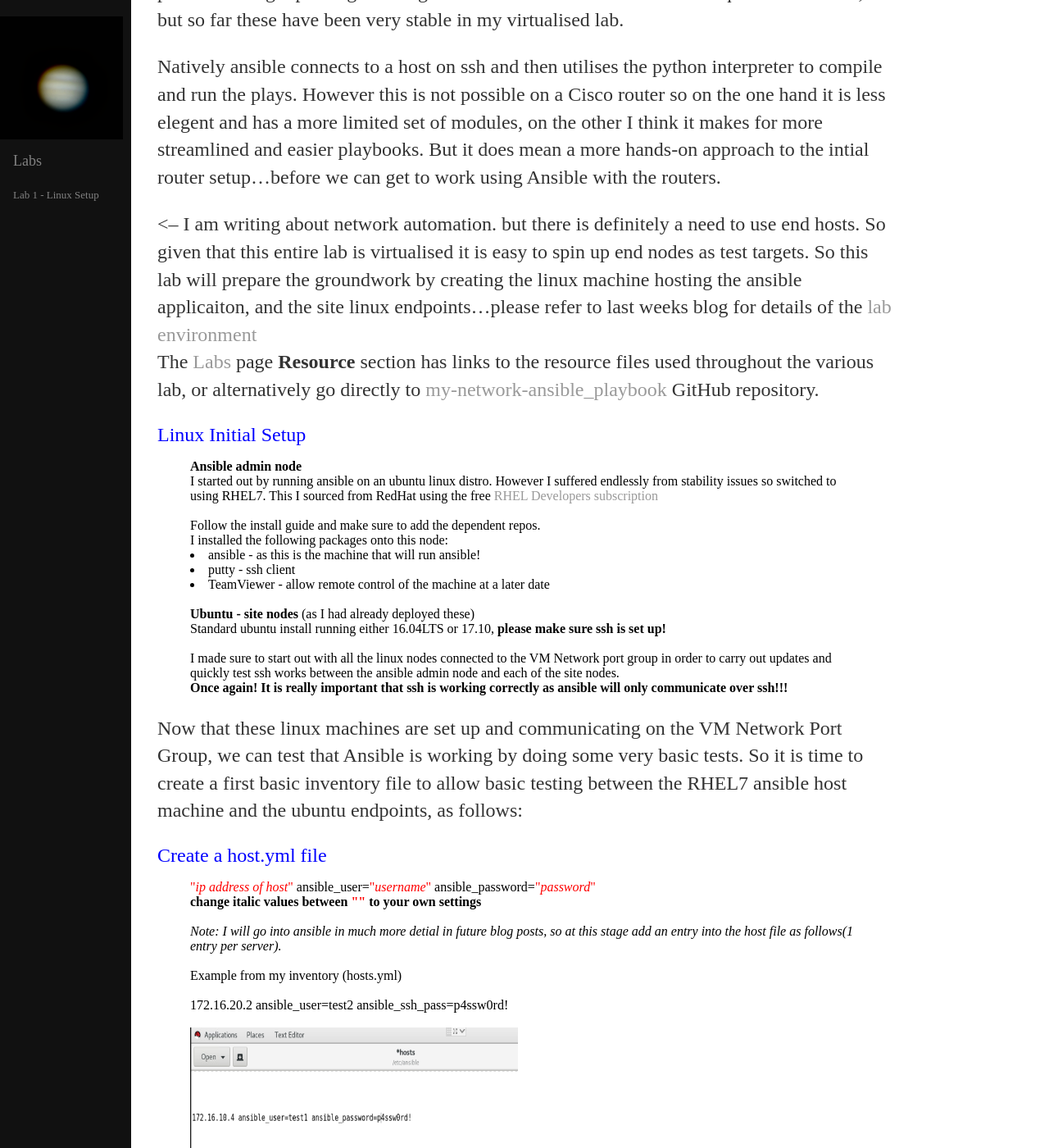
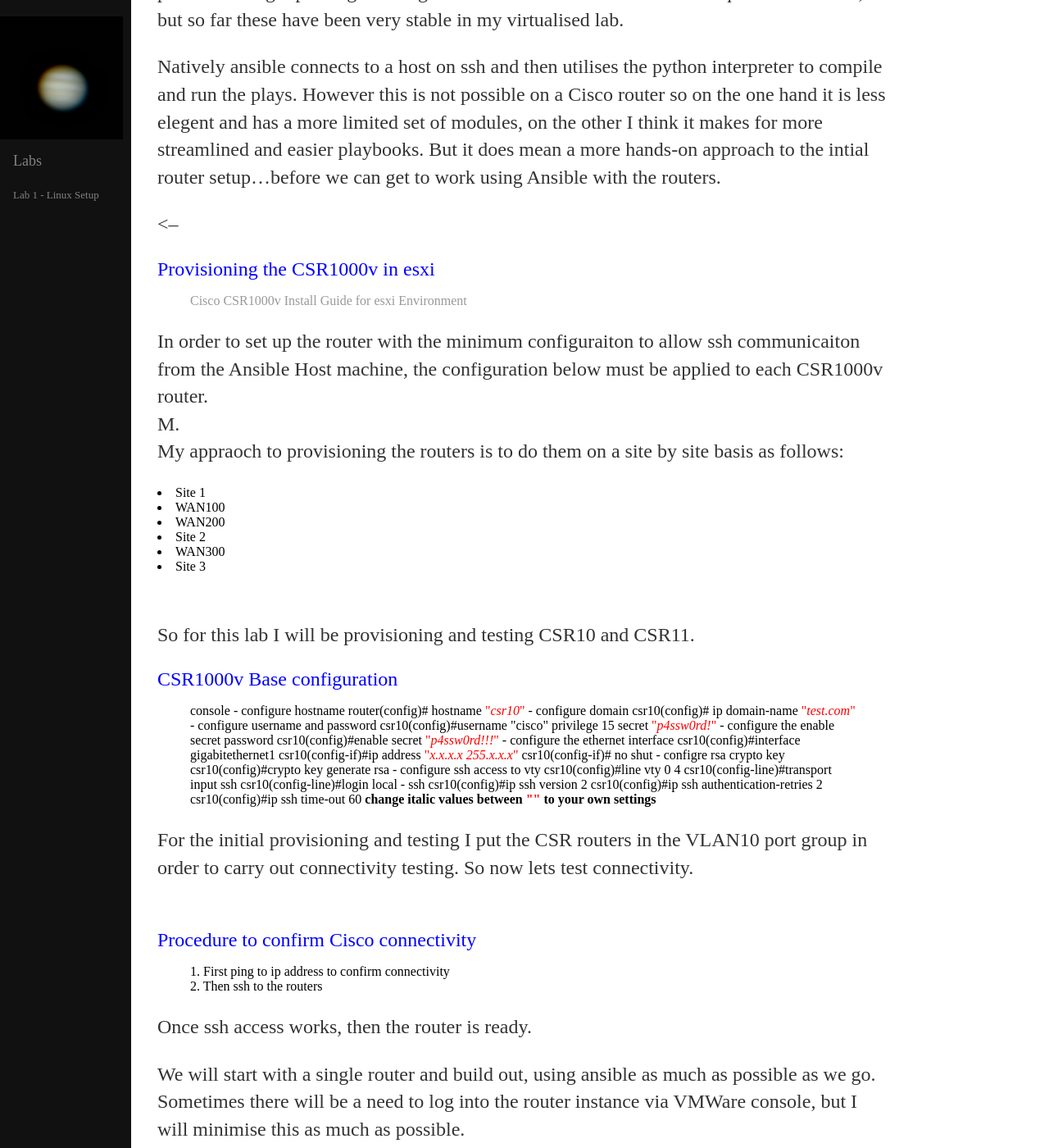
Before and after one commit to craigeowen/craigeowen.github.io, a Jekyll site: the page built from _posts/2018-04-20-Cisco-Router-Setup.md, in a window 1280 px wide and 1400 px high, scrolled down 415 px. Shown: the whole window at 82% size. Built offline with Jekyll 4.4.1, drawn with Linux system fonts in a browser that asks for light colours; our own code applies the rules of GitHub Pages for plain Markdown files; some of the changed text lies outside the part shown.

Commit message:
Update 2018-04-20-Cisco-Router-Setup.md

```diff
--- a/_posts/2018-04-20-Cisco-Router-Setup.md
+++ b/_posts/2018-04-20-Cisco-Router-Setup.md
@@ -8,84 +8,62 @@ However this is not possible on a Cisco router so on the one hand it is less ele
 on the other I think it makes for more streamlined and easier playbooks.
 But it does mean a more hands-on approach to the intial router setup...before we can get to work using Ansible with the routers.
 
-
-<-- I am writing about network automation. but there is definitely a need
-to use end hosts. So given that this entire lab is virtualised it is
-easy to spin up end nodes as test targets. So this lab will prepare the groundwork by creating the linux machine hosting the ansible applicaiton, and the site linux endpoints...please refer to last weeks blog for details of the <a href="https://craigeowen.github.io/blog/2018/04/06/Lab-environment">lab environment</a><br>
-The <a href="https://craigeowen.github.io/ansible/">Labs</a> page <b>Resource</b> section has links to the resource files used throughout the various lab, or alternatively go directly to <a href="https://github.com/craigeowen/my-network-ansible_playbooks">my-network-ansible_playbook</a> GitHub repository.
-<font size="5" color="blue">Linux Initial Setup</font>
+<--
+<font size="5" color="blue">Provisioning the CSR1000v in esxi</font>
 <blockquote>
-   <b>Ansible admin node</b><br>
-   I started out by running ansible on an ubuntu linux distro. However I
-   suffered endlessly from stability issues so switched to using RHEL7.
-   This I sourced from RedHat using the free
-   <a href="https://developers.redhat.com/blog/2016/03/31/no-cost-rhel-developer-subscription-now-available/">RHEL Developers
-   subscription</a><br>
-   <br>
-   Follow the install guide and make sure to add the dependent repos.
-   <br>
-   I installed the following packages onto this node:
-   <font size="3">
-   <li>ansible - as this is the machine that will run ansible!</li>
-   <li>putty - ssh client</li>
-   <li>TeamViewer - allow remote control of the machine at a later date</li>
-   </font>
-   <br>
-   <b>Ubuntu - site nodes</b> (as I had already deployed these)<br>
-   Standard ubuntu install running either 16.04LTS or 17.10, <b>please make sure ssh is set up!</b><br>
-   <br>
-   I made sure to start out with all the linux nodes connected to the
-   VM Network port group in order to carry out updates and quickly test
-   ssh works between the ansible admin node and each of the site nodes. <br>
-   <b>Once again! It is really important that ssh is working correctly as ansible will only communicate over ssh!!!</b><br>
+   <a href="https://www.cisco.com/c/en/us/td/docs/routers/csr1000/software/configuration/b_CSR1000v_Configuration_Guide/b_CSR1000v_Configuration_Guide_chapter_011.pdf">Cisco CSR1000v Install Guide for esxi Environment</a>
 </blockquote>
-
-Now that these linux machines are set up and communicating on the VM Network Port Group, we can test that Ansible is working by doing some very basic tests. So it is time to create a first basic inventory file to allow basic testing between the RHEL7 ansible host machine and the ubuntu endpoints, as follows:<br>
-<font size="5" color="blue">Create a host.yml file</font>
+ In order to set up the router with the minimum configuraiton to allow ssh communicaiton from the Ansible Host machine, the configuration below must be applied to each CSR1000v router.<br>M.<br>
+My appraoch to provisioning the routers is to do them on a site by site basis as follows:
+<li>Site 1</li>
+<li>WAN100</li>
+<li>WAN200</li>
+<li>Site 2</li>
+<li>WAN300</li>
+<li>Site 3</li>
+<br>
+So for this lab I will be provisioning and testing CSR10 and CSR11.
+<br>
+<font size="5" color="blue">CSR1000v Base configuration</font>
 <blockquote>
-<font color="red">"<i>ip address of host</i>"</font> ansible_user=<font color="red">"<i>username</i>"</font> ansible_password=<font color="red">"<i>password</i>"</font><br>
+console
+ - configure hostname
+   router(config)# hostname <font color="red">"<i>csr10</i>"</font>
+ - configure domain
+   csr10(config)# ip domain-name <font color="red">"<i>test.com</i>"</font>
+ - configure username and password
+   csr10(config)#username "cisco" privilege 15 secret <font color="red">"<i>p4ssw0rd!</i>"</font>
+ - configure the enable secret password
+   csr10(config)#enable secret <font color="red">"<i>p4ssw0rd!!!</i>"</font>
+ - configure the ethernet interface
+   csr10(config)#interface gigabitethernet1
+   csr10(config-if)#ip address <font color="red">"<i>x.x.x.x 255.x.x.x</i>"</font>
+   csr10(config-if)# no shut
+ - configre rsa crypto key
+   csr10(config)#crypto key generate rsa
+ - configure ssh access to vty
+   csr10(config)#line vty 0 4
+   csr10(config-line)#transport input ssh
+   csr10(config-line)#login local
+ - ssh
+   csr10(config)#ip ssh version 2
+   csr10(config)#ip ssh authentication-retries 2
+   csr10(config)#ip ssh time-out 60
 <b>change italic values between <font color="red">""</font> to your own settings</b><br>
-<br>
-<i> Note: I will go into ansible in much more detial in future blog posts, so at this stage add an entry into the host file as follows(1 entry per server).</i><br>
-<br>
-<!-- I should add a screeshot of hosts.yml -->
-Example from my inventory (hosts.yml)<br>
-<br>
-172.16.20.2 ansible_user=test2 ansible_ssh_pass=p4ssw0rd!<br>
-   <br>
-<!-- screenshot to add above -->
-<!-- <img src="img_girl.jpg" alt="Girl in a jacket" style="width:500px;height:600px;"> -->
-<img src="/assets/lab1-hostsfile.PNG" alt="My hosts.yml Inventory File" style="width:400px;height:150px;">
 </blockquote>
 <!-- blank -->
-<font size="5" color="blue">Procedure to confirm ansible is working correctly</font>
+For the initial provisioning and testing I put the CSR routers in the VLAN10 port group in order to carry out connectivity testing. So now lets test connectivity.<br>
+<br>
+<font size="5" color="blue">Procedure to confirm Cisco connectivity</font>
 <blockquote>
 1. First ping to ip address to confirm connectivity
 <br>
-2. Then ssh to linux host with username from above
+2. Then ssh to the routers
 <br>
-3. Return to Ansible host
-<br>
-4. cd to /etc/ansible
-<br>
-5. Then from the ansible host cli run the following: ansible all -m ping
 </blockquote>
-<font size="5" color="blue">Below is an example of the 5 step "Procedure to confirm ansible is working correctly".</font>
-<blockquote>
-<b>1. Ping host</b><br>
-<img src="/assets/lab1-ping.PNG" alt="Ping ubuntu endpoint" style="width:400px;height:150px;">
-<br>
-<b>2. SSH to host</b><br>
-<img src="/assets/lab1-ssh.PNG" alt="SSH to ubuntu endpoint" style="width:400px;height:150px;">
-<br>
-<b>3. Return to Ansible host</b><br>
-<img src="/assets/lab1-exit.PNG" alt="Return back to Ansible host" style="width:400px;height:150px;">
-<br>
-<b>4. Now change directory to /etc/ansible</b><br>
-<img src="/assets/lab1-cd_to_ansible.PNG" alt="CD to /etc/ansible" style="width:400px;height:150px;">
-<br>
-<b>5. Run ansible ping</b><br>
-<img src="/assets/lab1-ansible_ping.PNG" alt="Ansible Pingt" style="width:400px;height:150px;">
-</blockquote>
-<b><font size="10" color="blue">Success!!!</font></b>
-<br> -->
+Once ssh access works, then the router is ready.
+
+We will start with a single router and build out, using ansible as much
+as possible as we go. Sometimes there will be a need to log into the
+router instance via VMWare console, but I will minimise this as much
+as possible.
```
